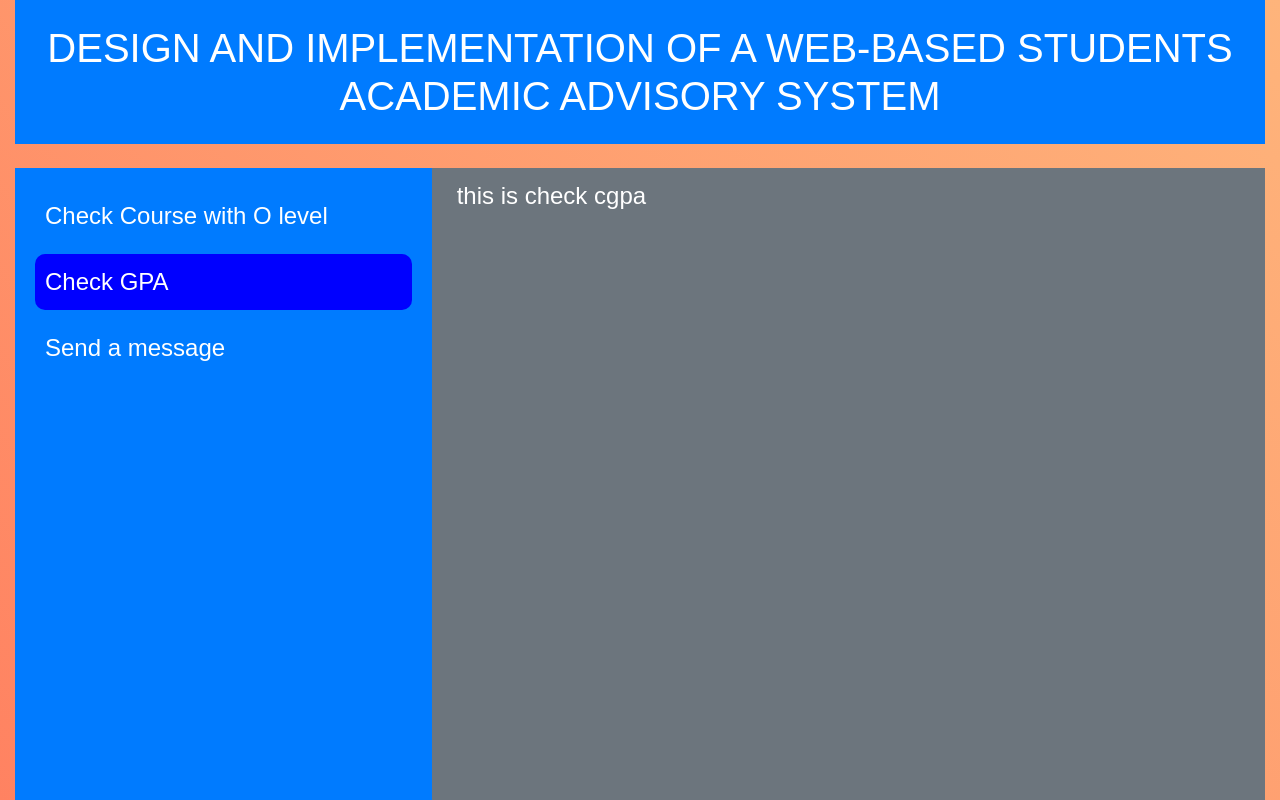
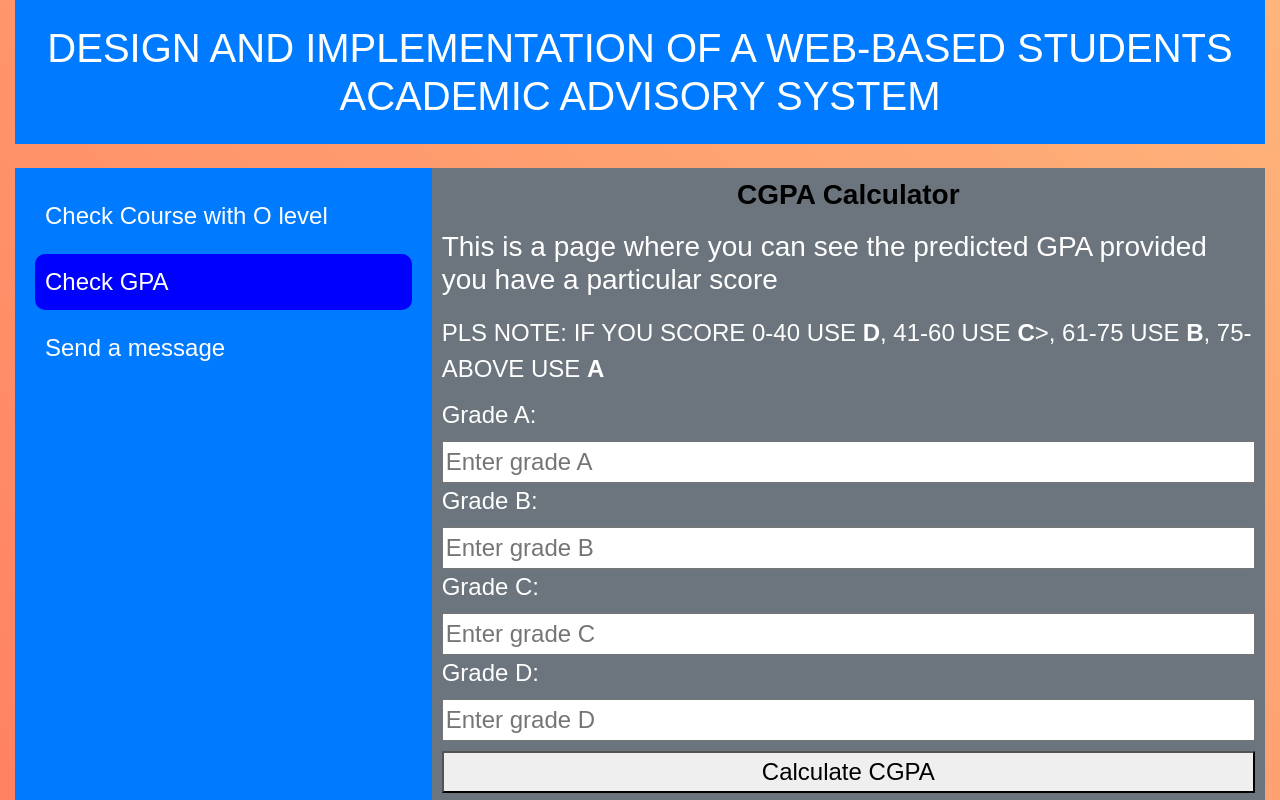
Before and after one commit to olajesu070/student-advisory-system, a plain HTML site: page dashboard.html in a window 1280 px wide. Both pictures are taken after a click on the element "Check GPA". Shown: the top 800 px of the page. Drawn offline with nearby package versions, Linux system fonts and the light colour scheme.

Commit message:
gradingin system added

```diff
--- a/dashboard.html
+++ b/dashboard.html
@@ -27,7 +27,9 @@
             >
               Check Course with O level
             </div>
-            <div class="check-cgpa" onclick="toggleActive(this, 'check-cgpa')">Check GPA</div>
+            <div class="check-cgpa" onclick="toggleActive(this, 'check-cgpa')">
+              Check GPA
+            </div>
 
             <div
               class="send-a-message"
@@ -50,9 +52,9 @@
                     margin-top: 25px;
                   "
                 >
-              All applicants who chose The Federal Polytechnic, Ado-Ekiti and
-              obtained a Minimum Acceptable Mark (MAM) of 140 in the 2023/2024
-              UTME.
+                  All applicants who chose The Federal Polytechnic, Ado-Ekiti
+                  and obtained a Minimum Acceptable Mark (MAM) of 140 in the
+                  2023/2024 UTME.
                 </div>
                 <div
                   class="sub-header"
@@ -136,16 +138,126 @@
                 </div>
               </div>
             </div>
-            <div class="check-cgpa content-section">this is check cgpa</div>
-            <div class="send-message content-section">
-              <iframe src="https://docs.google.com/forms/d/e/1FAIpQLSdYFHQ2SvR8Ubfukw1F-lhAoEOJBzF3xwmindcs8yWOmHAx2w/viewform?embedded=true" width="640" height="1687" frameborder="0" marginheight="0" marginwidth="0">Loading…</iframe>
+            <div class="check-cgpa content-section row">
+              <div
+                id="cgpaCalculator "
+                style="display: flex; flex-direction: column; gap: 10px"
+              >
+                <h2
+                  class=""
+                  style="
+                    text-align: center;
+                    font-weight: 600;
+                    font-size: 28px;
+                    color: black;
+                  "
+                >
+                  CGPA Calculator
+                </h2>
+                <h3>
+                  This is a page where you can see the predicted GPA provided
+                  you have a particular score
+                </h3>
+                <div class="p">
+                  PLS NOTE: IF YOU SCORE 0-40 USE <b>D</b>, 41-60 USE <b>C</b>>,
+                  61-75 USE <b> B</b>, 75-ABOVE USE <b>A</b>
+                </div>
+                <div
+                  style="width: 100%"
+                  class="input-container"
+                  style="
+                    display: flex;
+                    flex-direction: row;
+                    justify-content: space-between;
+                  "
+                >
+                  <div class="innput">
+                    <label for="gradeA">Grade A:</label>
+                    <input
+                      style="width: 100%"
+                      type="number"
+                      id="gradeA"
+                      min="0"
+                      max="4"
+                      step="0.1"
+                      placeholder="Enter grade A"
+                    />
+                  </div>
+                  <div class="innput">
+                    <label for="gradeB">Grade B:</label>
+                    <input
+                      style="width: 100%"
+                      type="number"
+                      id="gradeB"
+                      min="0"
+                      max="4"
+                      step="0.1"
+                      placeholder="Enter grade B"
+                    />
+                  </div>
+
+                  <div class="innput">
+                    <label for="gradeC">Grade C:</label>
+                    <input
+                      style="width: 100%"
+                      type="number"
+                      id="gradeC"
+                      min="0"
+                      max="4"
+                      step="0.1"
+                      placeholder="Enter grade C"
+                    />
+                  </div>
+
+                  <div class="innput">
+                    <label for="gradeD">Grade D:</label>
+                    <input
+                      style="width: 100%"
+                      type="number"
+                      id="gradeD"
+                      min="0"
+                      max="4"
+                      step="0.1"
+                      placeholder="Enter grade D"
+                    />
+                  </div>
+                </div>
+
+                <button onclick="calculateCGPA()">Calculate CGPA</button>
+
+                <div id="result"></div>
+              </div>
+            </div>
+            <div class="send-message content-section mt-4">
+              <iframe
+                src="https://docs.google.com/forms/d/e/1FAIpQLSdYFHQ2SvR8Ubfukw1F-lhAoEOJBzF3xwmindcs8yWOmHAx2w/viewform?embedded=true"
+                width="100%"
+                height="1687"
+                frameborder="0"
+                marginheight="0"
+                marginwidth="0"
+                >Loading…</iframe
+              >
             </div>
           </div>
         </div>
       </div>
     </div>
-    </div>
+    <script>
+      function calculateCGPA() {
+        const gradeA = parseFloat(document.getElementById('gradeA').value) || 0;
+        const gradeB = parseFloat(document.getElementById('gradeB').value) || 0;
+        const gradeC = parseFloat(document.getElementById('gradeC').value) || 0;
+        const gradeD = parseFloat(document.getElementById('gradeD').value) || 0;
 
+        const totalGradePoints = gradeA + gradeB + gradeC + gradeD;
+        const cgpa = totalGradePoints / 4;
+
+        document.getElementById(
+          'result'
+        ).innerHTML = `<p>Your CGPA is: ${cgpa.toFixed(2)}</p>`;
+      }
+    </script>
     <script>
       function checkAvailableCourse() {
         const english = document.getElementById('english').value;
@@ -283,10 +395,11 @@ function toggleActive(element) {
 
         // Show or hide content div based on the clicked element
         document.querySelectorAll('.content-section').forEach((section) => {
-    section.style.display = section.classList.contains(contentClass) ? 'block' : 'none';
+          section.style.display = section.classList.contains(contentClass)
+            ? 'block'
+            : 'none';
         });
       }
-
     </script>
     <script src="https://code.jquery.com/jquery-3.2.1.slim.min.js"></script>
     <script src="https://cdnjs.cloudflare.com/ajax/libs/popper.js/1.12.9/umd/popper.min.js"></script>
--- a/styles.css
+++ b/styles.css
@@ -68,17 +68,14 @@ main {
   color: white;
 }
 
-.check-course.active,
-.check-course:hover {
+.check-course.active {
   background-color: blue;
 }
 
-.check-cgpa.active,
-.check-cgpa:hover {
+.check-cgpa.active {
   background-color: blue;
 }
-.send-a-message.active,
-.check-cgpa:hover {
+.send-a-message.active {
   background-color: blue;
 }
 
```
Lines whose indentation alone changed are shown as unchanged.
